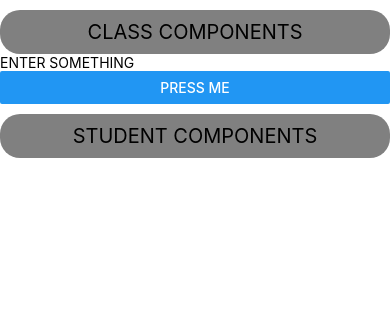
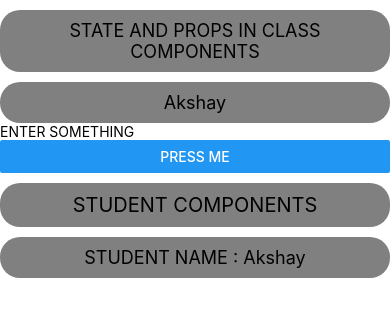
Before and after one commit to Mritunjay0001/React-Native, a React Native app: screen / in a window 390 px wide. Shown: the top 316 px of the page. Built offline with nearby package versions, Linux system fonts and the light colour scheme.

Commit message:
state and props in class components

```diff
--- a/App.js
+++ b/App.js
@@ -239,17 +239,48 @@ import Student from './components/Student';
 
 // ------------CLASS COMPONENTS IN NATIVE--------
 
+// class App extends Component{
+//   fruit =()=>{
+//     console.warn("Please eat")
+//   }
+//   render(){
+//     return (
+//       <View>
+//         <Text style={{fontSize:20,color:"black",textAlign:"center",backgroundColor:"grey",marginTop:10,padding:10,borderRadius:20}}>CLASS COMPONENTS</Text>
+//         <TextInput placeholder='ENTER SOMETHING' />
+//         <Button title='PRESS ME' onPress={this.fruit}></Button>
+//         <Student />
+//       </View>
+//     )
+//   }
+// }
+
+
+// ----------STATE AND PROPS IN CLASS COMPONENTS-----
+
 class App extends Component{
-  fruit =()=>{
-    console.warn("Please eat")
-  }
+
+    constructor(){
+      super();
+      this.state={
+        name:"Akshay"
+      }
+    }
+
+    updateName(val){
+      this.setState({name:val});
+    }
+
   render(){
     return (
       <View>
-        <Text style={{fontSize:20,color:"black",textAlign:"center",backgroundColor:"grey",marginTop:10,padding:10,borderRadius:20}}>CLASS COMPONENTS</Text>
-        <TextInput placeholder='ENTER SOMETHING' />
-        <Button title='PRESS ME' onPress={this.fruit}></Button>
-        <Student />
+        <Text style={{fontSize:18,color:"black",textAlign:"center",backgroundColor:"grey",marginTop:10,padding:10,borderRadius:20}}>STATE AND PROPS IN CLASS COMPONENTS</Text>
+
+
+        <Text style={{fontSize:18,color:"black",textAlign:"center",backgroundColor:"grey",marginTop:10,padding:10,borderRadius:20}}>{this.state.name}</Text>
+        <TextInput placeholder='ENTER SOMETHING' onChangeText={(text)=>this.updateName(text)}/>
+        <Button title='PRESS ME'></Button>
+        <Student name={this.state.name}/>
       </View>
     )
   }
--- a/components/Student.js
+++ b/components/Student.js
@@ -3,9 +3,13 @@ import {Button,Text,View,StyleSheet, TextInput, FlatList, SectionList} from 'rea
 
 class Student extends Component{
     render(){
+      console.warn(this.props)
       return (
         <View>
           <Text style={{fontSize:20,color:"black",textAlign:"center",backgroundColor:"grey",marginTop:10,padding:10,borderRadius:20}}>STUDENT COMPONENTS</Text>
+
+
+          <Text style={{fontSize:18,color:"black",textAlign:"center",backgroundColor:"grey",marginTop:10,padding:10,borderRadius:20}}>STUDENT NAME : {this.props.name}</Text>
 
         </View>
       )
```
